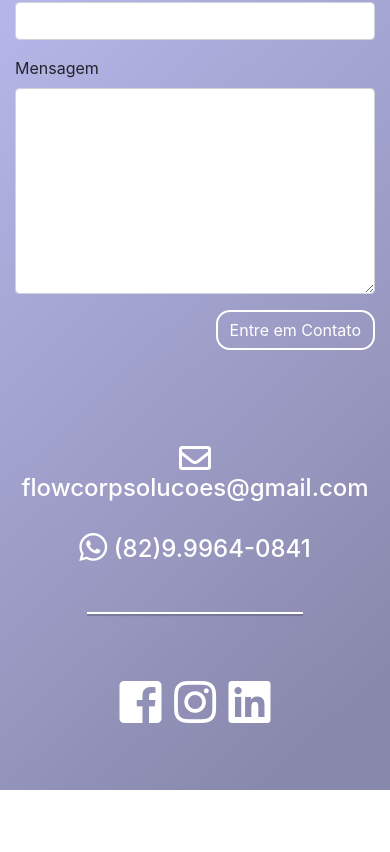
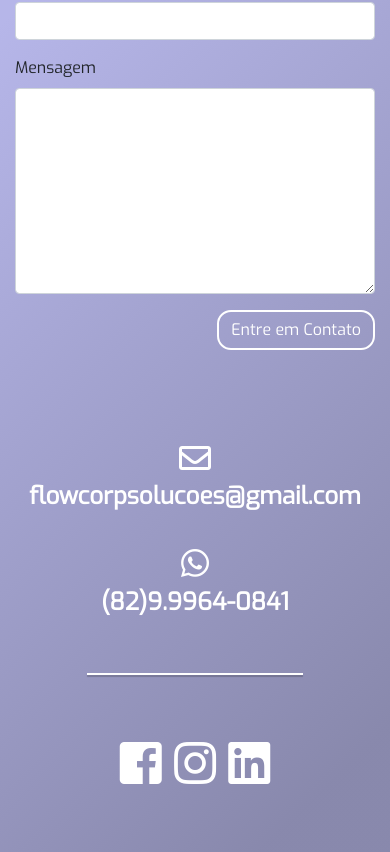
Before and after one commit to flowcorplabs/flowcorp, a website: page src/index.html in a window 390 px wide. Shown: the part 2839-3691 px from the top of the page. Before the commit the page ends 3629 px from the top, so only its background shows below. Drawn offline with Linux system fonts and the light colour scheme.

Commit message:
adicionar fonte Exo e ajuste de responsividade

```diff
--- a/src/assets/css/layout/contact.scss
+++ b/src/assets/css/layout/contact.scss
@@ -1,6 +1,7 @@
 .contact {
 
     background: linear-gradient(136.67deg, #B6B6E9 31.47%, rgba(64, 64, 122, 0.62) 92.91%);
+    font-family: Exo;
 
     .title {
 
@@ -49,15 +50,24 @@
 
         a {
             color: white;
+
+            &:hover {
+                color:#dadada ;
+                text-decoration: none ;
+            }
         }
     }
 
-    .social-icons{
+    .social-icons {
         text-align: center;
         margin-top: 4rem;
 
-        a{
+        a {
             color: white;
         }
     }
+
+    .white{
+        color: white;
+    }
 }
--- a/src/index.html
+++ b/src/index.html
@@ -10,6 +10,7 @@
 	<link rel="stylesheet" href="assets/lib/bootstrap/css/bootstrap.min.css">
 	<link rel="stylesheet" href="https://use.fontawesome.com/releases/v5.7.0/css/all.css" integrity="sha384-lZN37f5QGtY3VHgisS14W3ExzMWZxybE1SJSEsQp9S+oqd12jhcu+A56Ebc1zFSJ"
 	 crossorigin="anonymous">
+	<link href="https://fonts.googleapis.com/css?family=Exo" rel="stylesheet">
 	<link rel="stylesheet" href="assets/css/flowcorp.css">
 </head>
 
@@ -120,7 +121,7 @@
 			<div class="row">
 				<div class="col">
 					<div class="title">
-						<h1>Converse Conosco</h1>
+						<h1 class="font-weight-bold">Converse Conosco</h1>
 						<hr>
 						<h4>Como podemos te ajudar?</h4>
 					</div>
@@ -161,11 +162,23 @@
 				</div>
 				<div class="col-12 col-lg-6">
 					<div class="offset-lg-1" style="text-align: center">
-						<div class="email">
-							<h4><i class="far fa-envelope fa-lg"></i> flowcorpsolucoes@gmail.com</h4>
+						<div class="email row">
+							<div class="col-12 col-lg-2 text-center text-lg-right">
+								<h4><i class="far fa-envelope fa-lg"></i></h4>
+							</div>
+							<div class="col-12 col-lg-2">
+								<h4 class="font-weight-bold">flowcorpsolucoes@gmail.com</h4>
+							</div>
 						</div>
-						<div class="whatsapp">
-							<h4><a target="_blank" href="https://api.whatsapp.com/send?phone=5582999640841&text=Ol%C3%A1,%20Franklin!%20Estou%20entrando%20em%20contato%20atrav%C3%A9s%20do%20site%20da%20Flowcorp"><i class="fab fa-whatsapp fa-lg"></i> (82)9.9964-0841</a></h4>
+						<div class="whatsapp row">
+							<div class="col-12 col-lg-2 text-center text-lg-right">
+								<h4 class="white"><i class="fab fa-whatsapp fa-lg"></i></h4>
+							</div>
+							<div class="col-12 col-lg-5">
+								<h4 class="font-weight-bold">
+									<a target="_blank" href="https://api.whatsapp.com/send?phone=5582999640841&text=Ol%C3%A1,%20Franklin!%20Estou%20entrando%20em%20contato%20atrav%C3%A9s%20do%20site%20da%20Flowcorp">(82)9.9964-0841</a>
+								</h4>
+							</div>
 						</div>
 
 						<div class="line"></div>
```
Also changed, not shown: src/assets/css/flowcorp.css, src/assets/img/flow.svg (added), 1 other file.
